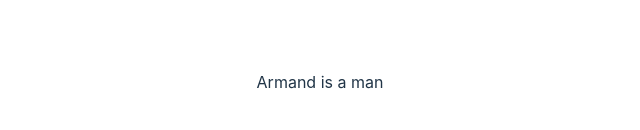
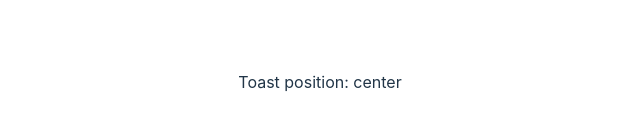
Before and after one commit to Trezzmann/react-typescript-starter, a React (Vite) app: page / in a window 1280 px wide. Shown: the part 318-448 px from the top of the page, without its empty margins (320-960 px from the left). Built offline with nearby package versions, Linux system fonts and the light colour scheme.

Commit message:
Template literals & exclude

```diff
--- a/src/App.tsx
+++ b/src/App.tsx
@@ -8,6 +8,7 @@
 import Profile from "./components/Guard/Profile";
 import List from "./components/List";
 import RandomGender from "./components/restriction/RandomGender";
+import Toast from "./components/templateliteral/Toast";
 
 // const list = ["Mando", "Trezzmann", "Armand"];
 // const list = [1, 2, 3];
@@ -21,7 +22,7 @@
   return (
     <UserContextProvider>
       <div className="App">
-        <RandomGender name="Armand" isMale />
+        <Toast position="center" />
       </div>
     </UserContextProvider>
   );
--- /dev/null
+++ b/src/components/templateliteral/Toast.tsx
@@ -0,0 +1,14 @@
+type horizontalProps = "left" | "center" | "right";
+type verticalProps = "top" | "center" | "bottom";
+
+type toastProps = {
+  position:
+    | Exclude<`${horizontalProps}-${verticalProps}`, "center-center">
+    | "center";
+};
+
+function Toast({ position }: toastProps) {
+  return <div>Toast position: {position}</div>;
+}
+
+export default Toast;
```
